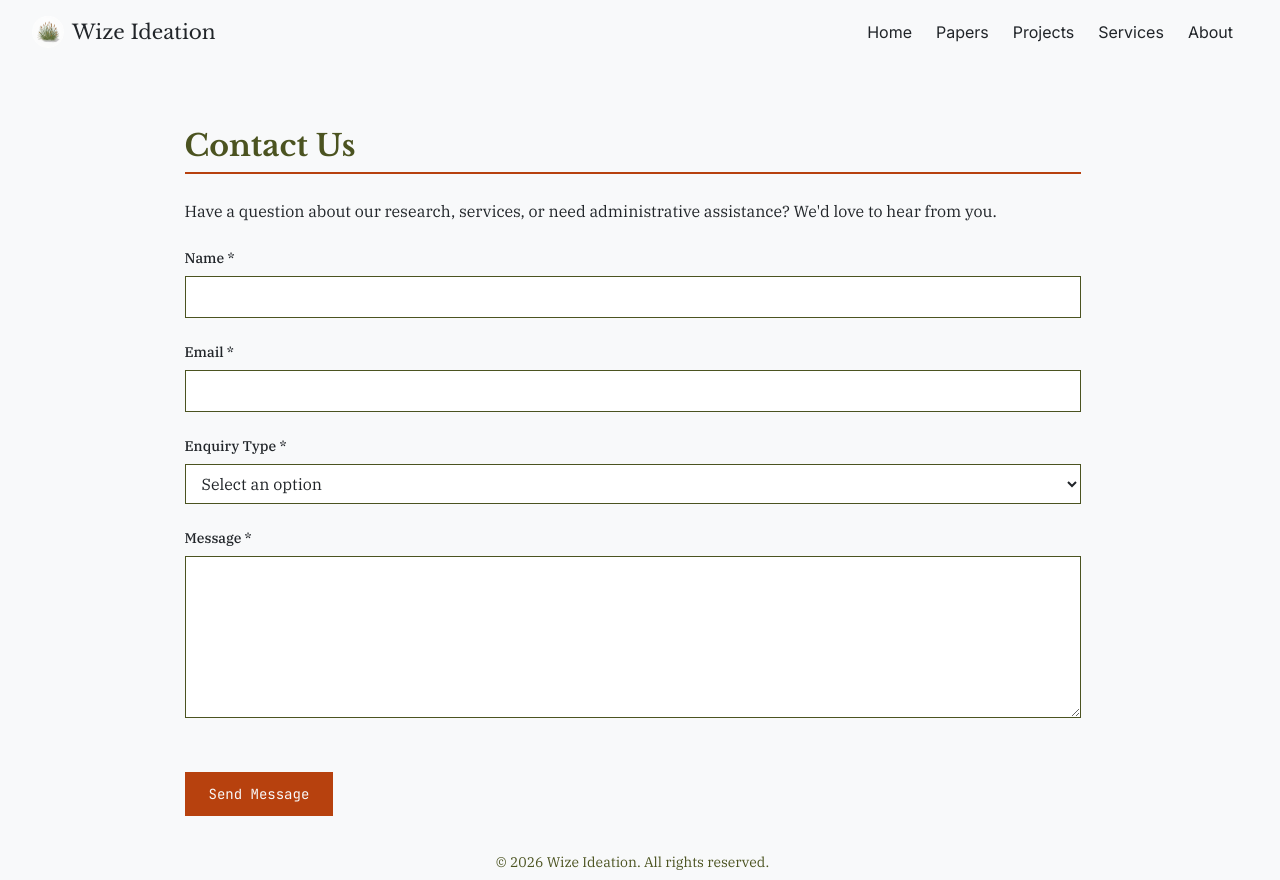
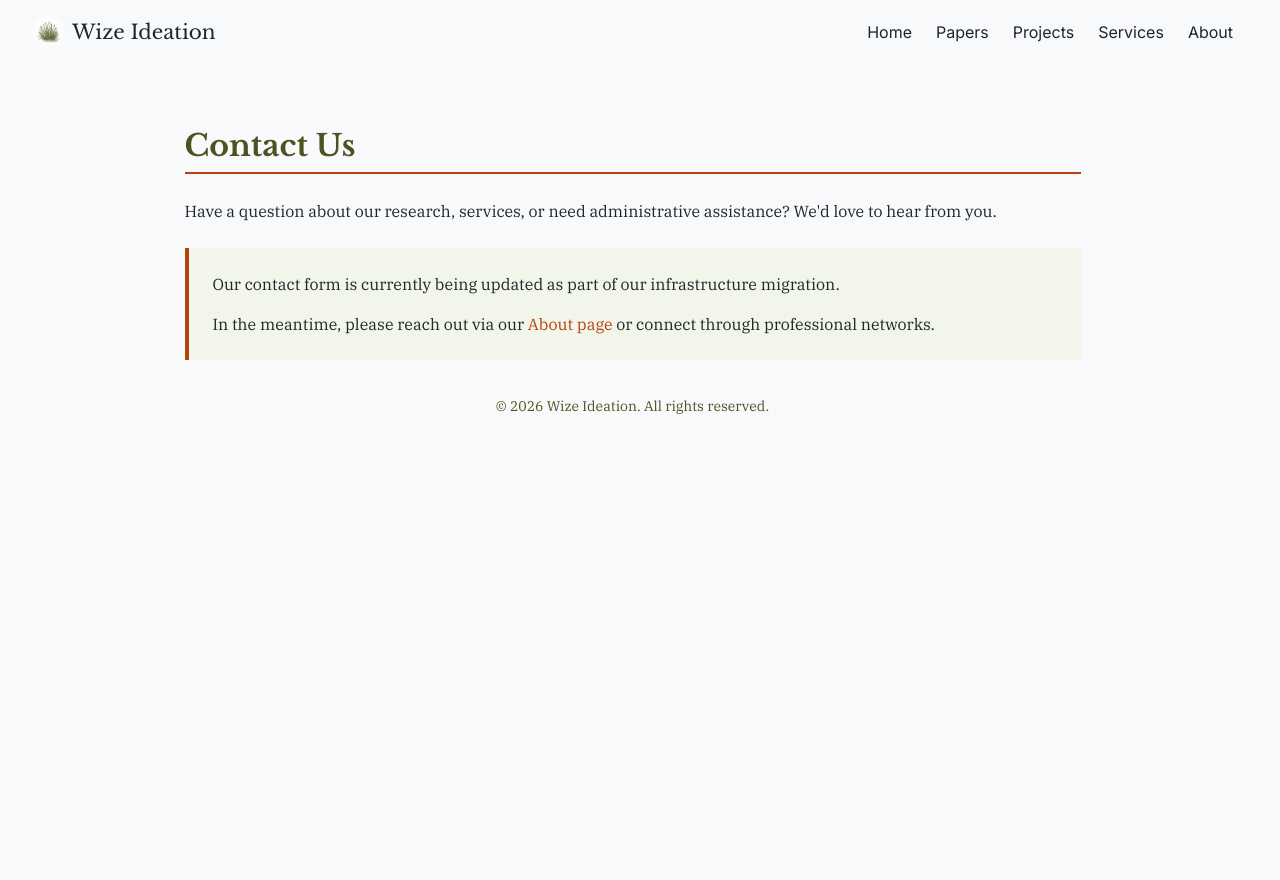
Before and after one commit to WizeIdea/wizeideation-website, a Next.js app: page /contact in a window 1280 px wide. After the commit the page ends 800 px from the top, so only its background shows below. Built offline with nearby package versions, Linux system fonts and the light colour scheme.

Commit message:
Cloudflare migration

```diff
--- a/app/contact/page.tsx
+++ b/app/contact/page.tsx
@@ -1,5 +1,4 @@
 import { Metadata } from 'next';
-import ContactForm from '@/components/ContactForm';
 
 export const metadata: Metadata = {
   title: 'Contact Us - Wize Ideation',
@@ -9,26 +8,6 @@ export const metadata: Metadata = {
 export default function ContactPage() {
   return (
     <section className="max-w-4xl mx-auto font-serif-body text-base">
-      {/* Hidden form for Netlify detection - must be in server component */}
-      <form
-        name="contact"
-        method="POST"
-        data-netlify="true"
-        data-netlify-recaptcha="true"
-        hidden
-      >
-        <input type="hidden" name="form-name" value="contact" />
-        <input type="text" name="name" />
-        <input type="email" name="email" />
-        <select name="enquiry-type">
-          <option value="research">Research</option>
-          <option value="services">Services</option>
-          <option value="administration">Administration</option>
-        </select>
-        <textarea name="message"></textarea>
-        <div data-netlify-recaptcha="true"></div>
-      </form>
-
       <h1 className="font-serif-primary text-dpmOlive text-3xl font-bold mt-8 mb-6 pb-2 border-b-2 border-burntOchre">
         Contact Us
       </h1>
@@ -36,7 +15,14 @@ export default function ContactPage() {
         Have a question about our research, services, or need administrative assistance? We'd love to hear from you.
       </p>
 
-      <ContactForm />
+      <div className="p-6 border-l-4 border-burntOchre bg-olive50">
+        <p className="font-serif-body text-striationCharcoal mb-4">
+          Our contact form is currently being updated as part of our infrastructure migration.
+        </p>
+        <p className="font-serif-body text-striationCharcoal">
+          In the meantime, please reach out via our <a href="/about" className="text-burntOchre hover:underline">About page</a> or connect through professional networks.
+        </p>
+      </div>
     </section>
   );
 }
--- a/components/ContactForm.tsx
+++ /dev/null
@@ -1,81 +0,0 @@
-'use client';
-
-export default function ContactForm() {
-  return (
-    <form
-      name="contact"
-      method="POST"
-      action="/contact"
-      data-netlify="true"
-      className="space-y-6"
-    >
-      <input type="hidden" name="form-name" value="contact" />
-
-      <div>
-        <label htmlFor="name" className="block text-sm font-medium text-striationCharcoal mb-2">
-          Name *
-        </label>
-        <input
-          type="text"
-          id="name"
-          name="name"
-          required
-          className="w-full px-3 py-2 border border-dpmOlive rounded-none focus:outline-none focus:ring-2 focus:ring-burntOchre bg-white"
-        />
-      </div>
-
-      <div>
-        <label htmlFor="email" className="block text-sm font-medium text-striationCharcoal mb-2">
-          Email *
-        </label>
-        <input
-          type="email"
-          id="email"
-          name="email"
-          required
-          className="w-full px-3 py-2 border border-dpmOlive rounded-none focus:outline-none focus:ring-2 focus:ring-burntOchre bg-white"
-        />
-      </div>
-
-      <div>
-        <label htmlFor="enquiry-type" className="block text-sm font-medium text-striationCharcoal mb-2">
-          Enquiry Type *
-        </label>
-        <select
-          id="enquiry-type"
-          name="enquiry-type"
-          required
-          className="w-full px-3 py-2 border border-dpmOlive rounded-none focus:outline-none focus:ring-2 focus:ring-burntOchre bg-white"
-        >
-          <option value="">Select an option</option>
-          <option value="research">Research</option>
-          <option value="services">Services</option>
-          <option value="administration">Administration</option>
-        </select>
-      </div>
-
-      <div>
-        <label htmlFor="message" className="block text-sm font-medium text-striationCharcoal mb-2">
-          Message *
-        </label>
-        <textarea
-          id="message"
-          name="message"
-          rows={6}
-          required
-          className="w-full px-3 py-2 border border-dpmOlive rounded-none focus:outline-none focus:ring-2 focus:ring-burntOchre bg-white resize-vertical"
-        />
-      </div>
-
-      {/* Netlify reCAPTCHA - rendered by Netlify via hidden form */}
-      <div id="netlify-recaptcha"></div>
-
-      <button
-        type="submit"
-        className="inline-flex items-center justify-center px-6 py-3 bg-burntOchre text-saltWhite font-mono text-sm transition-all duration-150 hover:opacity-90 focus-visible:outline-none focus-visible:ring-2 focus-visible:ring-burntOchre"
-      >
-        Send Message
-      </button>
-    </form>
-  );
-}
```
Also changed, not shown: netlify/edge-functions/cache-control.ts (deleted, +0 -32 lines), next-sitemap.config.cjs (+20 -0 lines), 1 other file (tests, documents, lock files or other folders).
